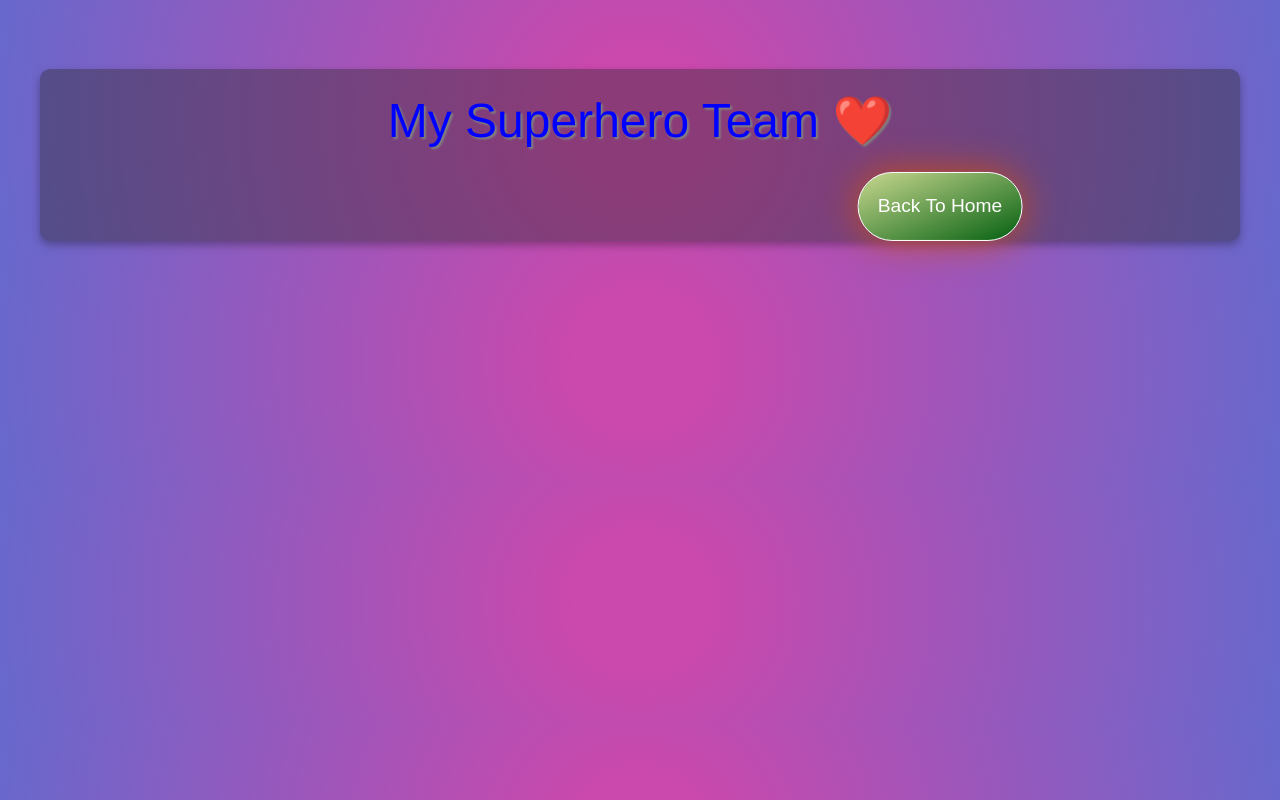
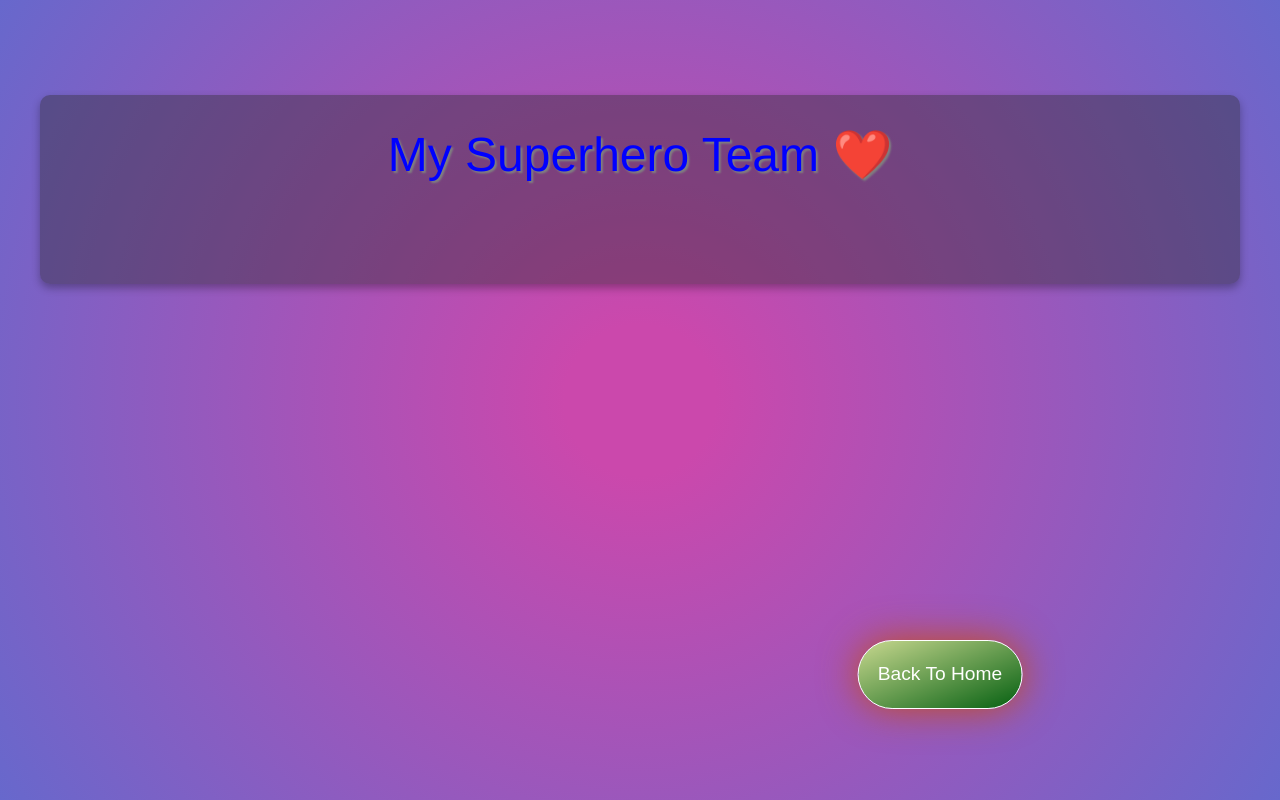
Before and after one commit to hiron1999/Superhero-Hunter, a plain HTML site: page Pages/favourit.html in a window 1280 px wide. Drawn offline with nearby package versions, Linux system fonts and the light colour scheme.

Commit message:
fix alingments

```diff
--- a/Pages/favourit.css
+++ b/Pages/favourit.css
@@ -3,16 +3,18 @@ body {
 
     font-family: Arial, sans-serif;
     background: radial-gradient(circle, rgb(203, 72, 172) 10%, rgb(103, 104, 204) 100%);
-
+    min-width: 400px;
+    min-height: 100vh;
 }
 
 
 
 .container {
     max-width: 1200px;
-    margin: 0 auto;
+    margin: 2% auto;
     padding: 0 20px;
     height: 100%;
+    padding: 0.5em;
 
 }
 #back-card{
--- a/Pages/index.css
+++ b/Pages/index.css
@@ -16,6 +16,8 @@ body {
     margin: 0 auto;
     padding: 0 20px;
     height: 100%;
+    padding: 0.5em;
+    margin: 5%;
 }
 
 #back-card{
--- a/Pages/superhero.css
+++ b/Pages/superhero.css
@@ -5,6 +5,8 @@ body {
     background: linear-gradient(to top ,rgba(0, 0, 0, 0.938), rgba(33, 31, 31, 0.138)), url('https://www.superherodb.com/pictures2/portraits/10/100/639.jpg');
     background-size: cover;
     /* filter: blur(5px); */
+    min-width: 400px;
+    min-height: 100vh;
 }
 
 
```
